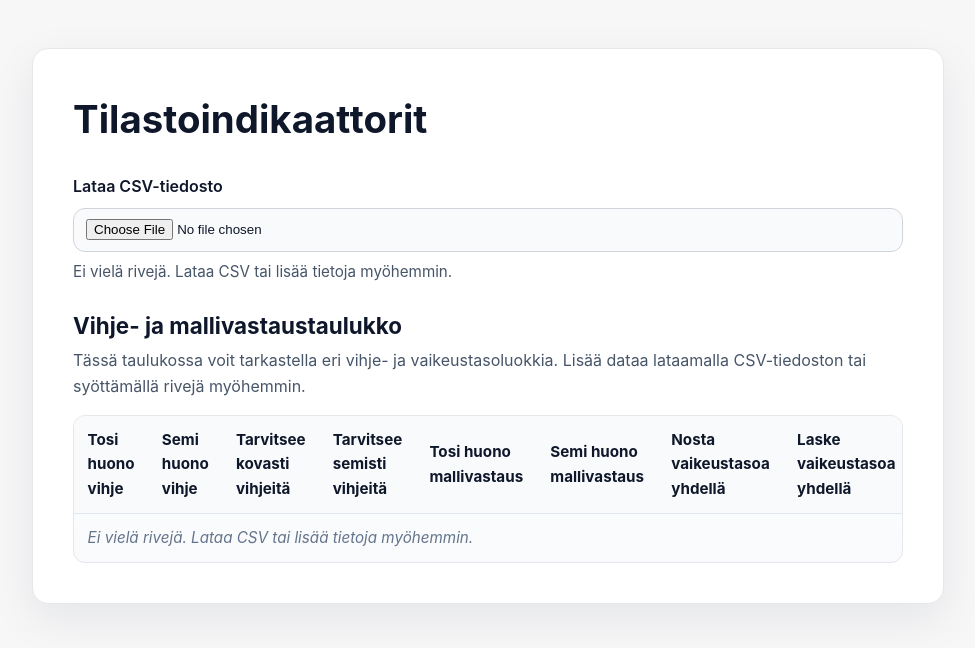
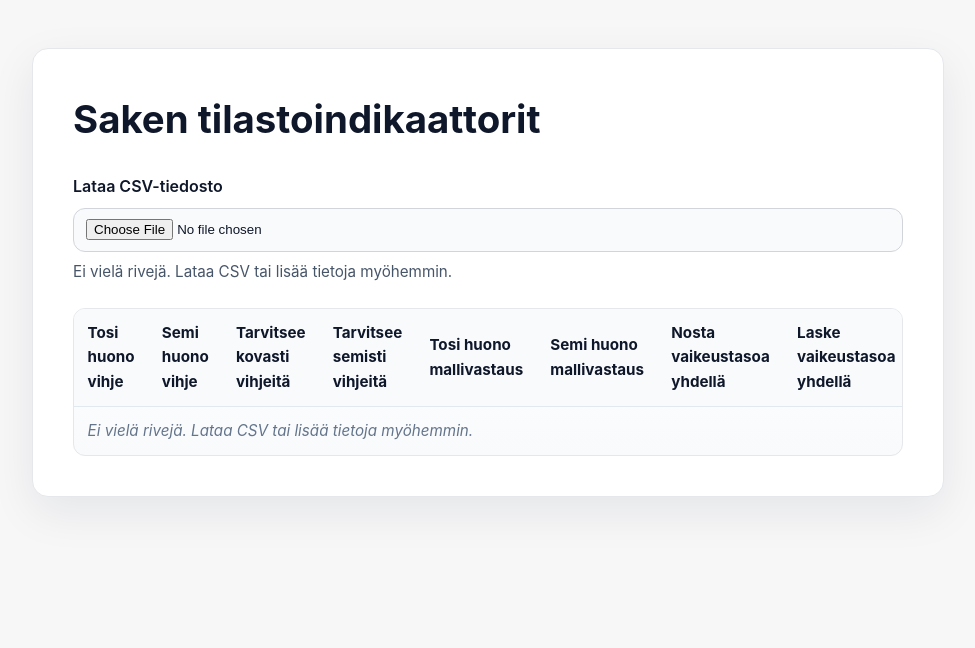
Before and after one commit to sakkess/tilastoindikaattori, a React (Vite) app: page / in a window 1280 px wide. Shown: the top 648 px of the page, without its empty margins (152-1127 px from the left). Built offline with nearby package versions, Linux system fonts and the light colour scheme.

Commit message:
Update headings and remove table description

```diff
--- a/src/App.tsx
+++ b/src/App.tsx
@@ -180,7 +180,7 @@ function App() {
 
   return (
     <main className="app">
-      <h1>Tilastoindikaattorit</h1>
+      <h1>Saken tilastoindikaattorit</h1>
       <form className="upload" aria-label="CSV upload">
         <label htmlFor="csv-upload">Lataa CSV-tiedosto</label>
         <input id="csv-upload" type="file" accept=".csv" onChange={handleFileChange} />
@@ -189,14 +189,7 @@ function App() {
         </p>
       </form>
 
-      <section className="hint-table" aria-labelledby="hint-table-heading">
-        <div className="section-header">
-          <h2 id="hint-table-heading">Vihje- ja mallivastaustaulukko</h2>
-          <p>
-            Tässä taulukossa voit tarkastella eri vihje- ja vaikeustasoluokkia. Lisää
-            dataa lataamalla CSV-tiedoston tai syöttämällä rivejä myöhemmin.
-          </p>
-        </div>
+      <section className="hint-table">
 
         <div className="table-wrapper" role="region" aria-live="polite">
           <table>
```
